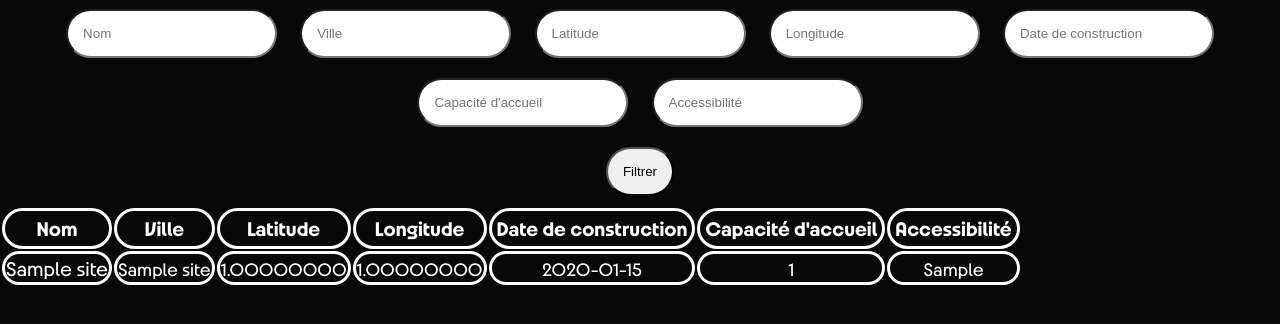
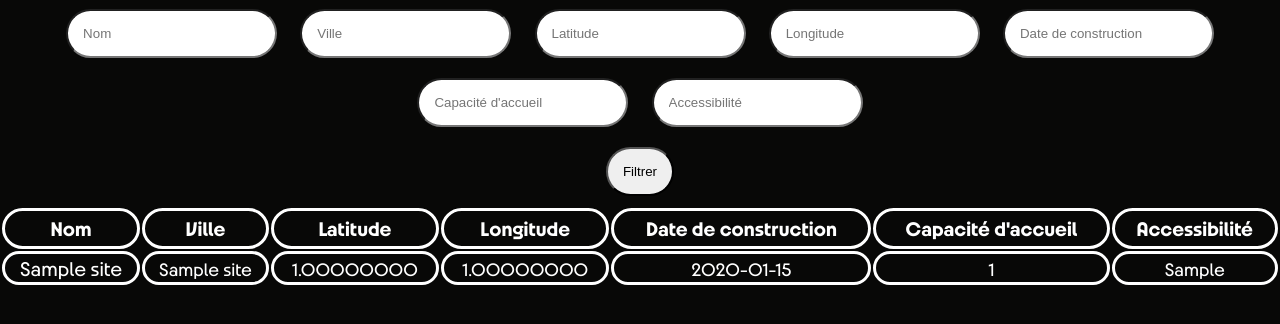
Before and after one commit to SebastianCaron/SAE_Farfalles, a PHP site: page /list-sites.php in a window 1280 px wide. Shown: the part 223-547 px from the top of the page. Run offline with PHP 8.4, Linux system fonts and the light colour scheme; tables that the repository leaves empty hold one stand-in row (values such as "Sample post"); a stand-in replaces the project's code that opens the database connection.

Commit message:
Add files via upload

```diff
--- a/Website/list-sites.php
+++ b/Website/list-sites.php
@@ -311,6 +311,10 @@
         border: solid;
         border-radius: 25px;
     }
+
+    table {
+    width: 100%;
+    }
     </style>
 
 
```
